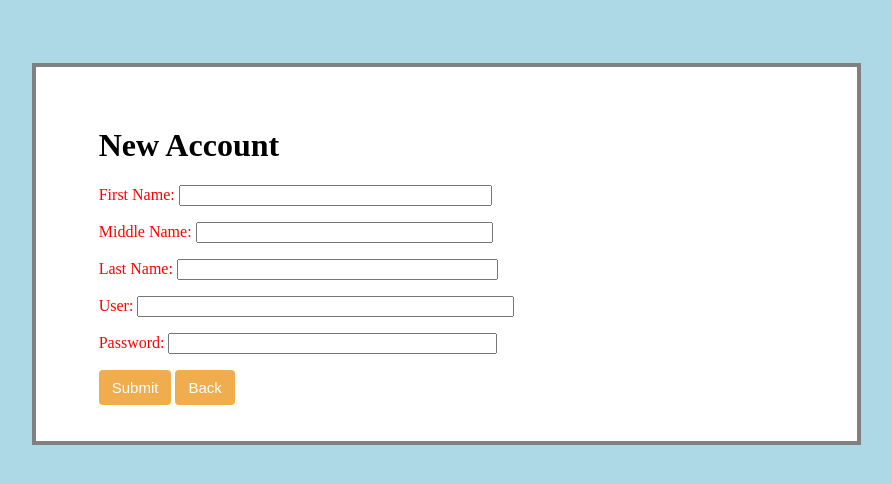
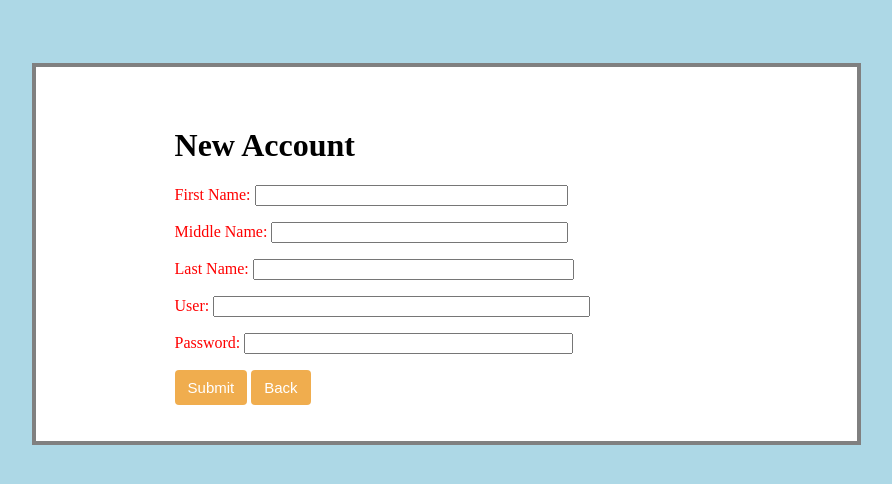
Before and after one commit to jccuya123/crud, a Django app: a page that uses samp1/templates/samp1/account_form.html in a window 1280 px wide. Shown: the top 484 px of the page, without its empty margins (204-1096 px from the left). Run offline with Django 3.2, Linux system fonts and the light colour scheme; the visitor is signed in with stand-in values (Sample User, id 1).

Commit message:
nothing change
Signed-off-by: johncarlocuya <jjcuya123@gmail.com>

```diff
--- a/samp1/templates/samp1/account_confirm_delete.html
+++ b/samp1/templates/samp1/account_confirm_delete.html
@@ -4,8 +4,10 @@
 <div class = "con">
 	<form method="post">{% csrf_token %}
 	    Are you sure you want to delete "{{ object }}" ?
+	    <div style="margin-top: 5%;">
 	    <input type="submit" class="btn btn-warning" value="Submit" />
 	    <input type="button" class="btn btn-warning" onclick="history.go(-1);" value="Back" />
+	    </div>
 	</form>
 </div>
 
--- a/samp1/templates/samp1/account_form.html
+++ b/samp1/templates/samp1/account_form.html
@@ -2,6 +2,7 @@
 
 {% block content %}
 <div class = "con">
+	<div style="margin-left: 10%;">
 		{% if a == 2 %}
 			<h1>New Account</h1>
 		{% else %}
@@ -15,4 +16,5 @@
 		    <input type="button" class="btn btn-warning" onclick="history.go(-1);" value="Back" />
 		</form>
 	</div>
+</div>
 {% endblock content %}
```
Lines whose indentation alone changed are shown as unchanged.
